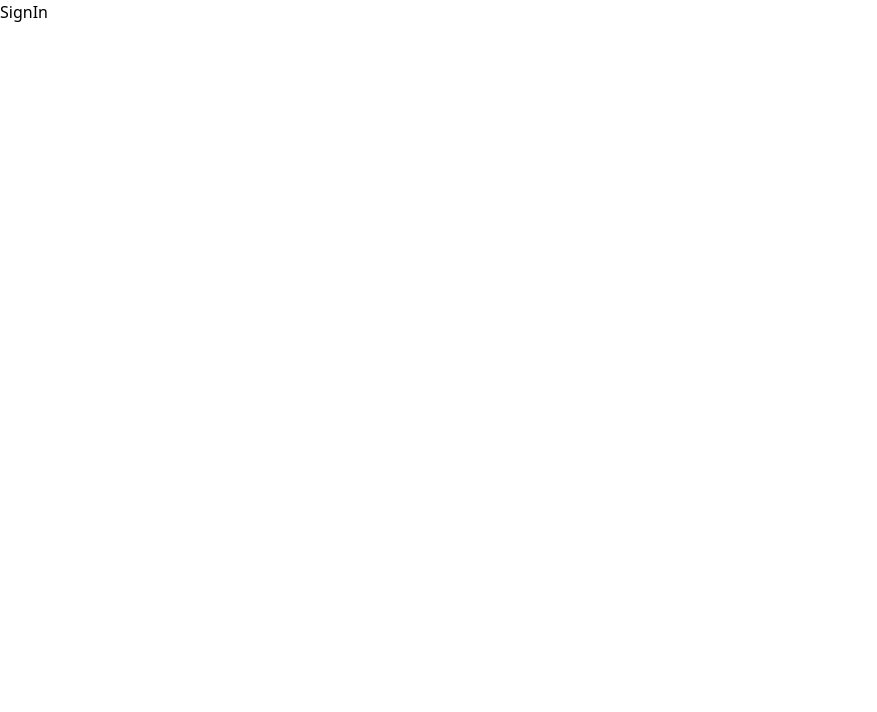
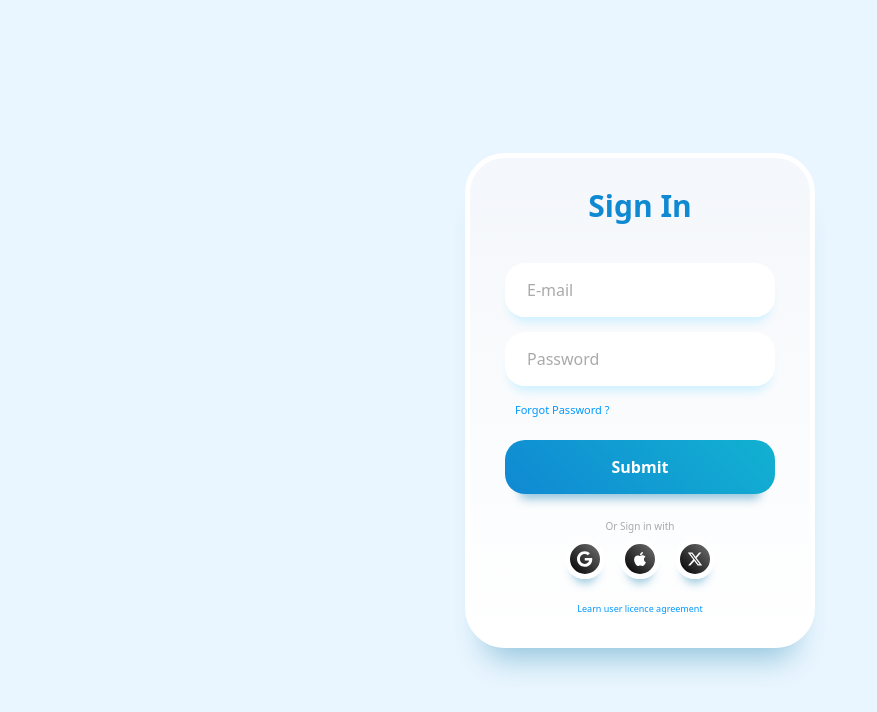
Before and after one commit to pawar-kaustubh/launchpad, a React (Vite) app in the folder client/: page /signin in a window 1280 px wide. Shown: the top 712 px of the page, without its empty margins (0-877 px from the left). Built offline with nearby package versions, Linux system fonts and the light colour scheme.

Commit message:
make sign in page

```diff
--- a/client/package.json
+++ b/client/package.json
@@ -14,12 +14,14 @@
     "react": "^19.0.0",
     "react-dom": "^19.0.0",
     "react-router-dom": "^7.5.1",
+    "styled-components": "^6.1.17",
     "tailwindcss": "^4.1.4"
   },
   "devDependencies": {
     "@eslint/js": "^9.22.0",
     "@types/react": "^19.0.10",
     "@types/react-dom": "^19.0.4",
+    "@types/styled-components": "^5.1.34",
     "@vitejs/plugin-react-swc": "^3.8.0",
     "eslint": "^9.22.0",
     "eslint-plugin-react-hooks": "^5.2.0",
--- a/client/src/pages/SignIn.jsx
+++ b/client/src/pages/SignIn.jsx
@@ -1,7 +1,239 @@
-import React from 'react'
+import React from "react";
+import styled from "styled-components";
 
-export default function SignIn() {
+const SignIn = () => {
   return (
-    <div>SignIn</div>
-  )
-}
+    <StyledWrapper>
+      <div className="container">
+        <div className="heading">Sign In</div>
+        <form className="form" action>
+          <input
+            placeholder="E-mail"
+            id="email"
+            name="email"
+            type="email"
+            className="input"
+            required
+          />
+          <input
+            placeholder="Password"
+            id="password"
+            name="password"
+            type="password"
+            className="input"
+            required
+          />
+          <span className="forgot-password">
+            <a href="#">Forgot Password ?</a>
+          </span>
+          <input
+            defaultValue="Sign In"
+            type="submit"
+            className="login-button"
+          />
+        </form>
+        <div className="social-account-container">
+          <span className="title">Or Sign in with</span>
+          <div className="social-accounts">
+            <button className="social-button google">
+              <svg
+                viewBox="0 0 488 512"
+                height="1em"
+                xmlns="http://www.w3.org/2000/svg"
+                className="svg"
+              >
+                <path d="M488 261.8C488 403.3 391.1 504 248 504 110.8 504 0 393.2 0 256S110.8 8 248 8c66.8 0 123 24.5 166.3 64.9l-67.5 64.9C258.5 52.6 94.3 116.6 94.3 256c0 86.5 69.1 156.6 153.7 156.6 98.2 0 135-70.4 140.8-106.9H248v-85.3h236.1c2.3 12.7 3.9 24.9 3.9 41.4z" />
+              </svg>
+            </button>
+            <button className="social-button apple">
+              <svg
+                viewBox="0 0 384 512"
+                height="1em"
+                xmlns="http://www.w3.org/2000/svg"
+                className="svg"
+              >
+                <path d="M318.7 268.7c-.2-36.7 16.4-64.4 50-84.8-18.8-26.9-47.2-41.7-84.7-44.6-35.5-2.8-74.3 20.7-88.5 20.7-15 0-49.4-19.7-76.4-19.7C63.3 141.2 4 184.8 4 273.5q0 39.3 14.4 81.2c12.8 36.7 59 126.7 107.2 125.2 25.2-.6 43-17.9 75.8-17.9 31.8 0 48.3 17.9 76.4 17.9 48.6-.7 90.4-82.5 102.6-119.3-65.2-30.7-61.7-90-61.7-91.9zm-56.6-164.2c27.3-32.4 24.8-61.9 24-72.5-24.1 1.4-52 16.4-67.9 34.9-17.5 19.8-27.8 44.3-25.6 71.9 26.1 2 49.9-11.4 69.5-34.3z" />
+              </svg>
+            </button>
+            <button className="social-button twitter">
+              <svg
+                viewBox="0 0 512 512"
+                height="1em"
+                xmlns="http://www.w3.org/2000/svg"
+                className="svg"
+              >
+                <path d="M389.2 48h70.6L305.6 224.2 487 464H345L233.7 318.6 106.5 464H35.8L200.7 275.5 26.8 48H172.4L272.9 180.9 389.2 48zM364.4 421.8h39.1L151.1 88h-42L364.4 421.8z" />
+              </svg>
+            </button>
+          </div>
+        </div>
+        <span className="agreement">
+          <a href="#">Learn user licence agreement</a>
+        </span>
+      </div>
+    </StyledWrapper>
+  );
+};
+
+const StyledWrapper = styled.div`
+  display: flex;
+  justify-content: center;
+  align-items: center;
+  height: 100vh; /* Full viewport height */
+  background: #eaf6ff; /* Optional: gives the background a nice look */
+
+  .container {
+    max-width: 350px;
+    background: #f8f9fd;
+    background: linear-gradient(
+      0deg,
+      rgb(255, 255, 255) 0%,
+      rgb(244, 247, 251) 100%
+    );
+    border-radius: 40px;
+    padding: 25px 35px;
+    border: 5px solid rgb(255, 255, 255);
+    box-shadow: rgba(133, 189, 215, 0.8784313725) 0px 30px 30px -20px;
+    margin: 20px;
+  }
+
+  /* ... rest of your CSS ... */
+
+  .heading {
+    text-align: center;
+    font-weight: 900;
+    font-size: 30px;
+    color: rgb(16, 137, 211);
+  }
+
+  .form {
+    margin-top: 20px;
+  }
+
+  .form .input {
+    width: 100%;
+    background: white;
+    border: none;
+    padding: 15px 20px;
+    border-radius: 20px;
+    margin-top: 15px;
+    box-shadow: #cff0ff 0px 10px 10px -5px;
+    border-inline: 2px solid transparent;
+  }
+
+  .form .input::-moz-placeholder {
+    color: rgb(170, 170, 170);
+  }
+
+  .form .input::placeholder {
+    color: rgb(170, 170, 170);
+  }
+
+  .form .input:focus {
+    outline: none;
+    border-inline: 2px solid #12b1d1;
+  }
+
+  .form .forgot-password {
+    display: block;
+    margin-top: 10px;
+    margin-left: 10px;
+  }
+
+  .form .forgot-password a {
+    font-size: 11px;
+    color: #0099ff;
+    text-decoration: none;
+  }
+
+  .form .login-button {
+    display: block;
+    width: 100%;
+    font-weight: bold;
+    background: linear-gradient(
+      45deg,
+      rgb(16, 137, 211) 0%,
+      rgb(18, 177, 209) 100%
+    );
+    color: white;
+    padding-block: 15px;
+    margin: 20px auto;
+    border-radius: 20px;
+    box-shadow: rgba(133, 189, 215, 0.8784313725) 0px 20px 10px -15px;
+    border: none;
+    transition: all 0.2s ease-in-out;
+  }
+
+  .form .login-button:hover {
+    transform: scale(1.03);
+    box-shadow: rgba(133, 189, 215, 0.8784313725) 0px 23px 10px -20px;
+  }
+
+  .form .login-button:active {
+    transform: scale(0.95);
+    box-shadow: rgba(133, 189, 215, 0.8784313725) 0px 15px 10px -10px;
+  }
+
+  .social-account-container {
+    margin-top: 25px;
+  }
+
+  .social-account-container .title {
+    display: block;
+    text-align: center;
+    font-size: 10px;
+    color: rgb(170, 170, 170);
+  }
+
+  .social-account-container .social-accounts {
+    width: 100%;
+    display: flex;
+    justify-content: center;
+    gap: 15px;
+    margin-top: 5px;
+  }
+
+  .social-account-container .social-accounts .social-button {
+    background: linear-gradient(
+      45deg,
+      rgb(0, 0, 0) 0%,
+      rgb(112, 112, 112) 100%
+    );
+    border: 5px solid white;
+    padding: 5px;
+    border-radius: 50%;
+    width: 40px;
+    aspect-ratio: 1;
+    display: grid;
+    place-content: center;
+    box-shadow: rgba(133, 189, 215, 0.8784313725) 0px 12px 10px -8px;
+    transition: all 0.2s ease-in-out;
+  }
+
+  .social-account-container .social-accounts .social-button .svg {
+    fill: white;
+    margin: auto;
+  }
+
+  .social-account-container .social-accounts .social-button:hover {
+    transform: scale(1.2);
+  }
+
+  .social-account-container .social-accounts .social-button:active {
+    transform: scale(0.9);
+  }
+
+  .agreement {
+    display: block;
+    text-align: center;
+    margin-top: 15px;
+  }
+
+  .agreement a {
+    text-decoration: none;
+    color: #0099ff;
+    font-size: 9px;
+  }
+`;
+
+export default SignIn;
```
Also changed, not shown: 1 other file (tests, documents, lock files or other folders).
